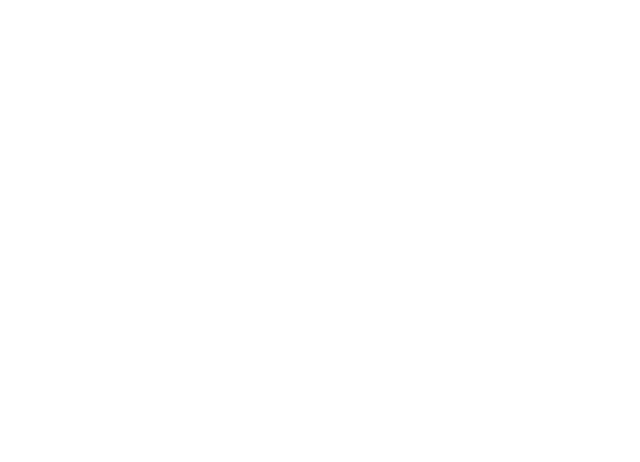
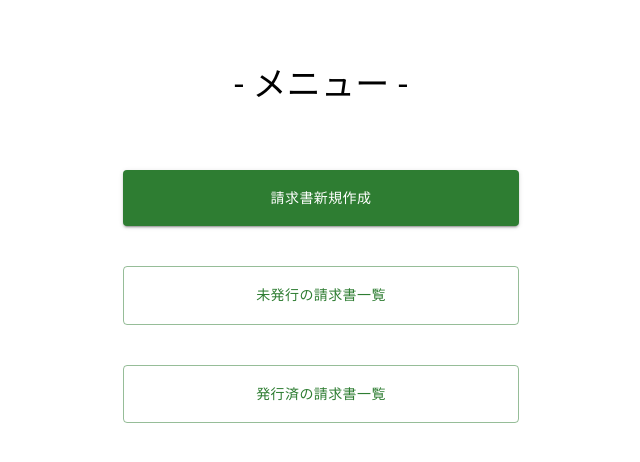
Before and after one commit to Invoice-ti-mukaihatu/invoice_front, a React app: page /menu in a window 1280 px wide. Before the commit this address had no page. Shown: the top 462 px of the page, without its empty margins (319-959 px from the left). Built offline with nearby package versions, Linux system fonts and the light colour scheme; the HTML template or start-up script is replaced by a standard one.

Commit message:
メニュー画面の作成

```diff
--- a/package.json
+++ b/package.json
@@ -12,6 +12,11 @@
   "author": "",
   "license": "ISC",
   "dependencies": {
+    "@emotion/react": "^11.11.1",
+    "@emotion/styled": "^11.11.0",
+    "@mui/icons-material": "^5.14.7",
+    "@mui/material": "^5.14.7",
+    "@mui/styled-engine-sc": "^5.14.7",
     "@types/react": "^18.0.15",
     "@types/react-dom": "^18.0.6",
     "axios": "^1.4.0",
--- a/src/App.tsx
+++ b/src/App.tsx
@@ -1,9 +1,9 @@
 import React from "react";
 import { BrowserRouter, Route, Routes } from "react-router-dom";
 import { Login } from "./pages/login/Login";
-import { Main } from "./pages/main/Main";
 import axios from "axios";
 import { BACKEND_BASE_URL } from "./env";
+import { Menu } from "./pages/menu/Menu";
 
 export const App = () => {
   axios.defaults.withCredentials = true;
@@ -13,7 +13,7 @@ export const App = () => {
     <BrowserRouter>
       <Routes>
         <Route path="/" Component={Login} />
-        <Route path="/main" Component={Main} />
+        <Route path="/menu" Component={Menu} />
       </Routes>
     </BrowserRouter>
   );
--- a/src/pages/main/Main.tsx
+++ /dev/null
@@ -1,9 +0,0 @@
-import "./Main.css";
-import React from "react";
-export const Main: React.FC = () => {
-  return (
-    <div>
-      <h1>メイン画面</h1>
-    </div>
-  );
-};
--- /dev/null
+++ b/src/pages/menu/Menu.tsx
@@ -0,0 +1,33 @@
+import * as React from "react";
+import { Box, Button, Container, Typography } from "@mui/material";
+
+export const Menu: React.FC = () => {
+  return (
+    <Container maxWidth="xs">
+      <Box
+        sx={{
+          marginTop: 8,
+          display: "flex",
+          flexDirection: "column",
+          alignItems: "center",
+        }}
+      >
+        <Typography component="h1" variant="h4">
+          - メニュー -
+        </Typography>
+
+        <Box sx={{ mt: 5 }}>
+          <Button color="success" fullWidth variant="contained" sx={{ mt: 3, mb: 2, p: 2 }}>
+            請求書新規作成
+          </Button>
+          <Button color="success" fullWidth variant="outlined" sx={{ mt: 3, mb: 2, p: 2 }}>
+            未発行の請求書一覧
+          </Button>
+          <Button color="success" fullWidth variant="outlined" sx={{ mt: 3, mb: 2, p: 2 }}>
+            発行済の請求書一覧
+          </Button>
+        </Box>
+      </Box>
+    </Container>
+  );
+};
```
Also changed, not shown: src/pages/main/Main.css (deleted), 1 other file (tests, documents, lock files or other folders).
